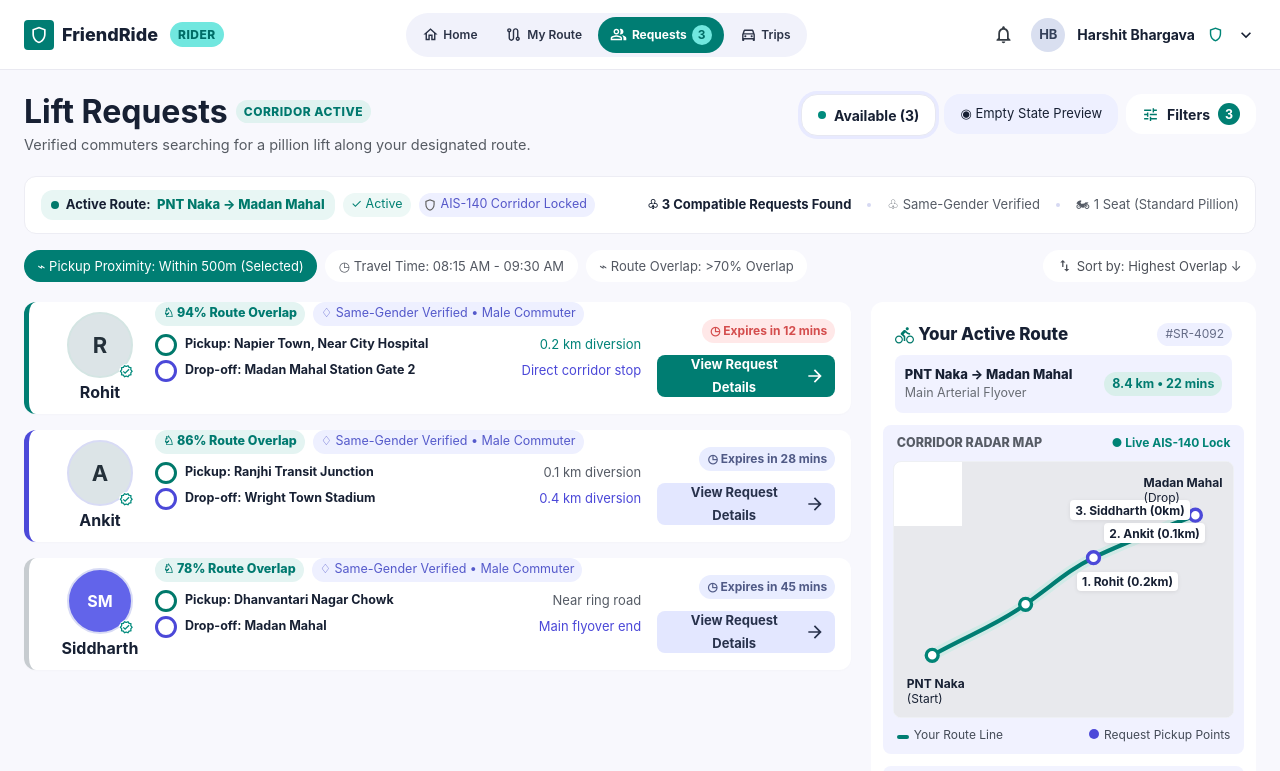
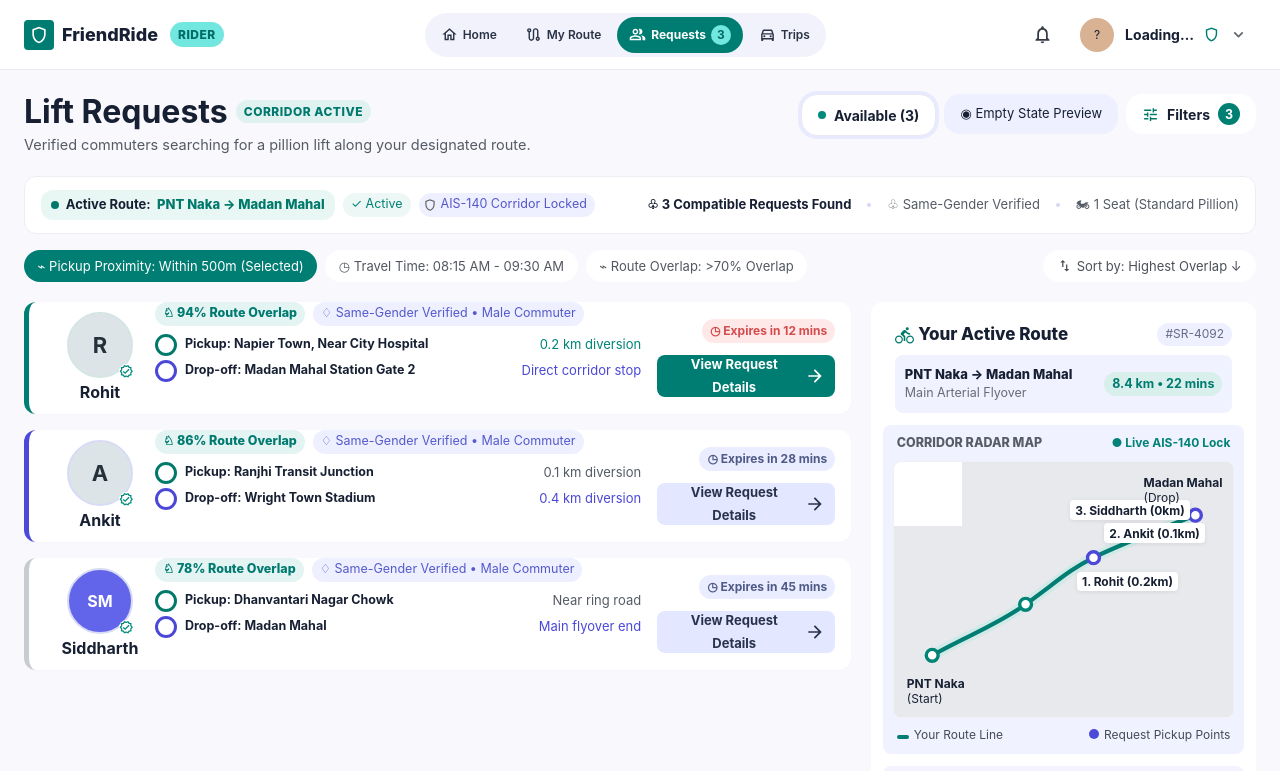
Before and after one commit to barmanakash/Delta, a React (Create React App) app in the folder client/: page /liftrequest in a window 1280 px wide. Shown: the top 771 px of the page. Built offline with nearby package versions, Linux system fonts and the light colour scheme.

Commit message:
profile fixed on lifttaker account

```diff
--- a/client/src/liftrequest/liftrequest.js
+++ b/client/src/liftrequest/liftrequest.js
@@ -1,4 +1,4 @@
-import React from "react";
+import React, { useEffect, useState } from "react";
 import {
   Box,
   Typography,
@@ -15,7 +15,6 @@ import RouteOutlinedIcon from "@mui/icons-material/RouteOutlined";
 import PeopleAltOutlinedIcon from "@mui/icons-material/PeopleAltOutlined";
 import DirectionsCarOutlinedIcon from "@mui/icons-material/DirectionsCarOutlined";
 import NotificationsNoneOutlinedIcon from "@mui/icons-material/NotificationsNoneOutlined";
-import KeyboardArrowDownIcon from "@mui/icons-material/KeyboardArrowDown";
 import AccessTimeOutlinedIcon from "@mui/icons-material/AccessTimeOutlined";
 import TuneOutlinedIcon from "@mui/icons-material/TuneOutlined";
 import SwapVertIcon from "@mui/icons-material/SwapVert";
@@ -33,6 +32,13 @@ import RemoveIcon from "@mui/icons-material/Remove";
 import AddIcon from "@mui/icons-material/Add";
 import FullscreenIcon from "@mui/icons-material/Fullscreen";
 import { Link as RouterLink, useNavigate } from "react-router-dom";
+import ProfileMenu from "../profilemenu/profilemenu";
+import {
+  apiRequest,
+  clearSession,
+  toAbsoluteUrl,
+  useCachedUser,
+} from "../riderrequests/riderrequests";
 
 const teal = "#00796b";
 const dark = "#172033";
@@ -41,6 +47,40 @@ const lightPurple = "#f0f1ff";
 
 function App() {
   const navigate = useNavigate();
+  const cachedUser = useCachedUser();
+  const [user, setUser] = useState(cachedUser);
+  const [photoUrl, setPhotoUrl] = useState(
+    toAbsoluteUrl(cachedUser?.profile_photo_url)
+  );
+
+  useEffect(() => {
+    if (!localStorage.getItem("access_token")) return undefined;
+
+    let mounted = true;
+    apiRequest("/api/auth/me")
+      .then(({ ok, status, data }) => {
+        if (status === 401) {
+          clearSession();
+          navigate("/signin", { replace: true });
+          return;
+        }
+        if (!ok || !data) return;
+
+        localStorage.setItem("user", JSON.stringify(data));
+        if (mounted) {
+          setUser(data);
+          setPhotoUrl(toAbsoluteUrl(data.profile_photo_url));
+        }
+      })
+      .catch(() => {
+        // Keep showing the cached profile while the backend is unavailable.
+      });
+
+    return () => {
+      mounted = false;
+    };
+  }, [navigate]);
+
   const requests = [
     {
       name: "Rohit",
@@ -232,36 +272,7 @@ function App() {
               sx={{ fontSize: 21, color: "#343b43" }}
             />
           </IconButton>
-          <Avatar
-            sx={{
-              width: 34,
-              height: 34,
-              background: "#d9dff0",
-              color: "#34405a",
-              fontSize: 13,
-              fontWeight: 700,
-            }}
-          >
-            HB
-          </Avatar>
-          <Typography
-            sx={{
-              fontSize: 14,
-              fontWeight: 700,
-              whiteSpace: "nowrap",
-            }}
-          >
-            Harshit Bhargava
-          </Typography>
-
-          <ShieldOutlinedIcon
-            sx={{
-              fontSize: 17,
-              color: "#008577",
-            }}
-          />
-
-          <KeyboardArrowDownIcon sx={{ fontSize: 20 }} />
+          <ProfileMenu user={user} photoUrl={photoUrl} />
         </Box>
       </Box>
 
```
